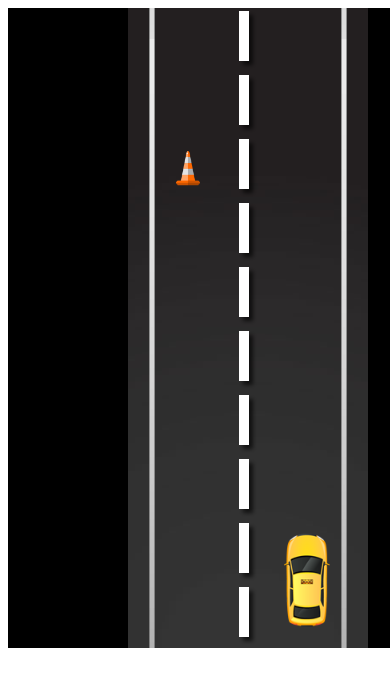
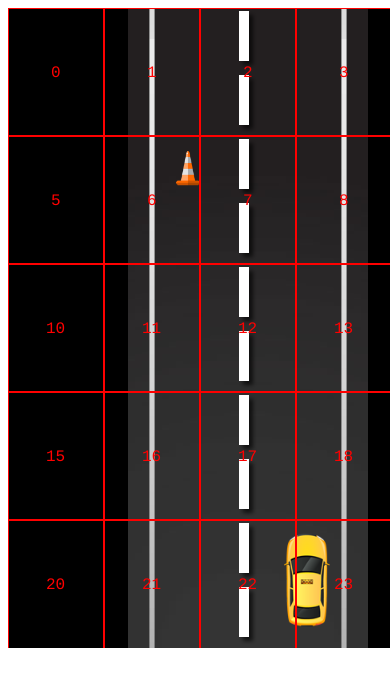
Before and after one commit to ChaDe1922/basicTemplate, a plain HTML site: page index.html in a window 390 px wide. Shown: the top 686 px of the page. Drawn offline with Linux system fonts and the light colour scheme; animation ran at ten frames a second.

Commit message:
Mobile and Grids
Added mobile compatibility and numbered guidlines.

```diff
--- a/index.html
+++ b/index.html
@@ -2,6 +2,7 @@
 <html lang="">
 <head>
     <meta charset="UTF-8">
+    <meta name="viewport" content="user-scalable=0, initial-scale=1,minimum-scale=1, maximum-scale=1, width=device-width, minimal-ui=1">
     <title>Gaming Practice</title>
     <script src="js/phaser.min.js">
     </script>
@@ -14,6 +15,7 @@
     <script src="js/constants.js"></script>
     <script src="js/classes/mc/controller.js"></script>
     <script src="js/classes/components/scoreBox.js"></script>
+    <script src="js/classes/util/alignGrid.js"></script>
 
 
 </head>
--- /dev/null
+++ b/js/classes/util/alignGrid.js
@@ -0,0 +1,87 @@
+class AlignGrid
+    {
+        constructor(config)
+        {
+            this.config = config;
+            if (!config.scene)
+                {
+                    console.log("missing scene");
+                    return;
+                }
+            if (!config.rows)
+                {
+                    config.rows=5;
+                }
+            if (!config.cols)
+                {
+                    config.cols=5;
+                }
+            if (!config.height)
+                {
+                    config.height = game.config.height;
+                }
+            if (!config.width)
+                {
+                    config.width = game.config.width;
+                }
+            this.scene = config.scene;
+
+            this.cw = config.width/config.cols;
+            this.ch = config.height/config.rows;
+        }
+
+        show()
+        {
+            this.graphics = this.scene.add.graphics();
+            this.graphics.lineStyle(2, 0xff0000);
+
+            for (var i = 0; i < this.config.width; i+= this.cw)
+                {
+                    this.graphics.moveTo(i,0);
+                    this.graphics.lineTo(i, this.config.height);
+                }
+
+            for (var i = 0; i < this.config.height; i+= this.ch)
+            {
+                this.graphics.moveTo(0,i);
+                this.graphics.lineTo(this.config.width,i);
+            }
+
+            this.graphics.strokePath();
+        }
+        placeAt(xx,yy,obj)
+        {
+            //calculate position based on cell width and height
+
+            var x2 = this.cw*xx+this.cw/2;
+            var y2 = this.ch*yy+this.ch/2;
+
+            obj.x = x2;
+            obj.y = y2;
+        }
+        placeAtIndex(index, obj)
+        {
+            var yy = Math.floor(index/this.config.cols);
+
+            var xx = index-(yy*this.config.cols);
+
+            this.placeAt(xx, yy, obj);
+        }
+
+        showNumbers()
+        {
+            this.show();
+            var count = 0;
+            for (var i = 0; i < this.config.rows; i++)
+                {
+                    for (var j = 0; j< this.config.cols; j++)
+                        {
+                            var numText = this.scene.add.text(0,0,count,{color:'#ff0000'});
+                            numText.setOrigin(0.5, 0.5);
+                            this.placeAtIndex(count, numText);
+
+                            count++;
+                        }
+                }
+        }
+    }
--- a/js/main.js
+++ b/js/main.js
@@ -4,15 +4,38 @@ var emitter;
 var G;
 var controller;
 
-window.onload = function ( )
+window.onload = function ()
 {
-    var config = {
+    var isMobile = navigator.userAgent.indexOf("Mobile");
+    if (isMobile == -1)
+        {
+            isMobile = navigator.userAgent.indexOf("Tablet");
+        }
+    //
+    //
+    if (isMobile == -1)
+        {
+            var config =
+                {
                     type: Phaser.AUTO,
                     width: 480,
                     height: 640,
                     parent: 'phaser-game',
                     scene: [SceneMain]
                 };
+        }
+    else
+    {
+        var config =
+            {
+                type: Phaser.AUTO,
+                width: window.innerWidth,
+                height: window.innerHeight,
+                Parent: 'phaser-game',
+                scene: [SceneMain]
+            };
+    }
+
 
     G = new Constants();
     model = new Model();
--- a/js/sceneMain.js
+++ b/js/sceneMain.js
@@ -30,8 +30,11 @@ class SceneMain extends Phaser.Scene {
         this.sb = new ScoreBox({scene:this});
         this.sb.x = game.config.width-50;
         this.sb.y = 50;
+        model.score = 100;
 
-        model.score = 100;
+        this.alignGrid = new AlignGrid ({scene:this, rows:5, cols:5});
+        this.alignGrid.showNumbers();
+        this.alignGrid.placeAtIndex(4, this.sb);
 
 
     }
```
Also changed, not shown: 4 other files. Lines whose indentation alone changed are shown as unchanged.
